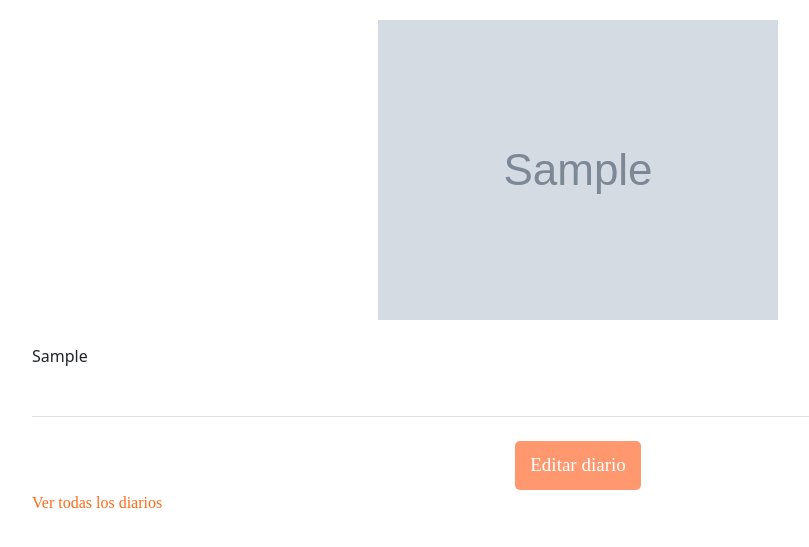
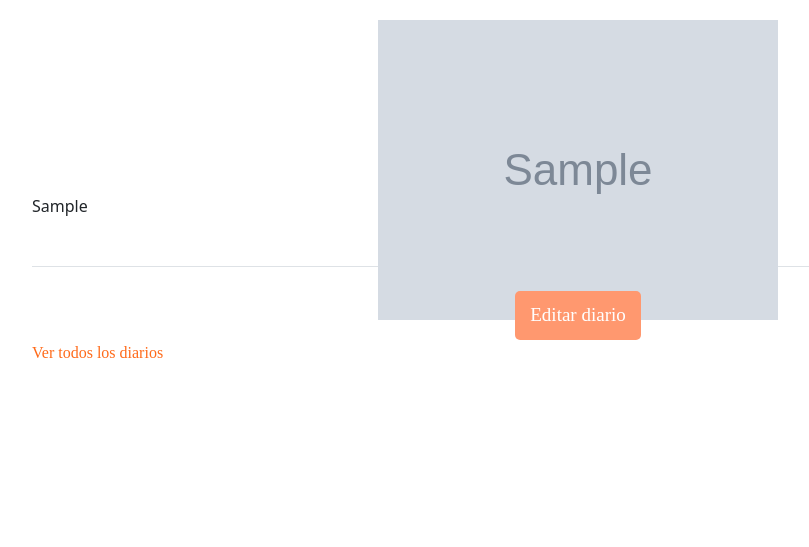
Before and after one commit to GuiiTaglia/TP-IngWeb-2025, a Django app: template mi_aplicacion/bullet_journal/templates/bullet_journal/journal/diary_detail.html in a window 1280 px wide. Shown: the part 216-763 px from the top of the page, without its empty margins (62-871 px from the left). Run offline with Django 5.2, Linux system fonts and the light colour scheme; the template is opened without the code that fills it: most values are stand-ins (such as "Sample title", 1, 10 or a date in 2020); grey boxes marked "Sample" are stand-in pictures; some web fonts are replaced.

Commit message:
cambios en foto

```diff
--- a/mi_aplicacion/bullet_journal/templates/bullet_journal/journal/diary_detail.html
+++ b/mi_aplicacion/bullet_journal/templates/bullet_journal/journal/diary_detail.html
@@ -26,7 +26,7 @@
         </div>
 
         {% if diary_entry.diary_image %}
-        <div class="text-center mb-4">
+        <div class="text-center mb-4" style="height: 150px">
             <img src="{{ diary_entry.diary_image.url }}"
                  alt="Imagen del diario"
                  class="diary-image-preview img-fluid">
@@ -54,7 +54,7 @@
     </div>
 
     <a href="{% url 'diary_list' %}" class="link-orange">
-        Ver todas los diarios
+        Ver todos los diarios
     </a>
 </div>
 {% endblock %}
```
